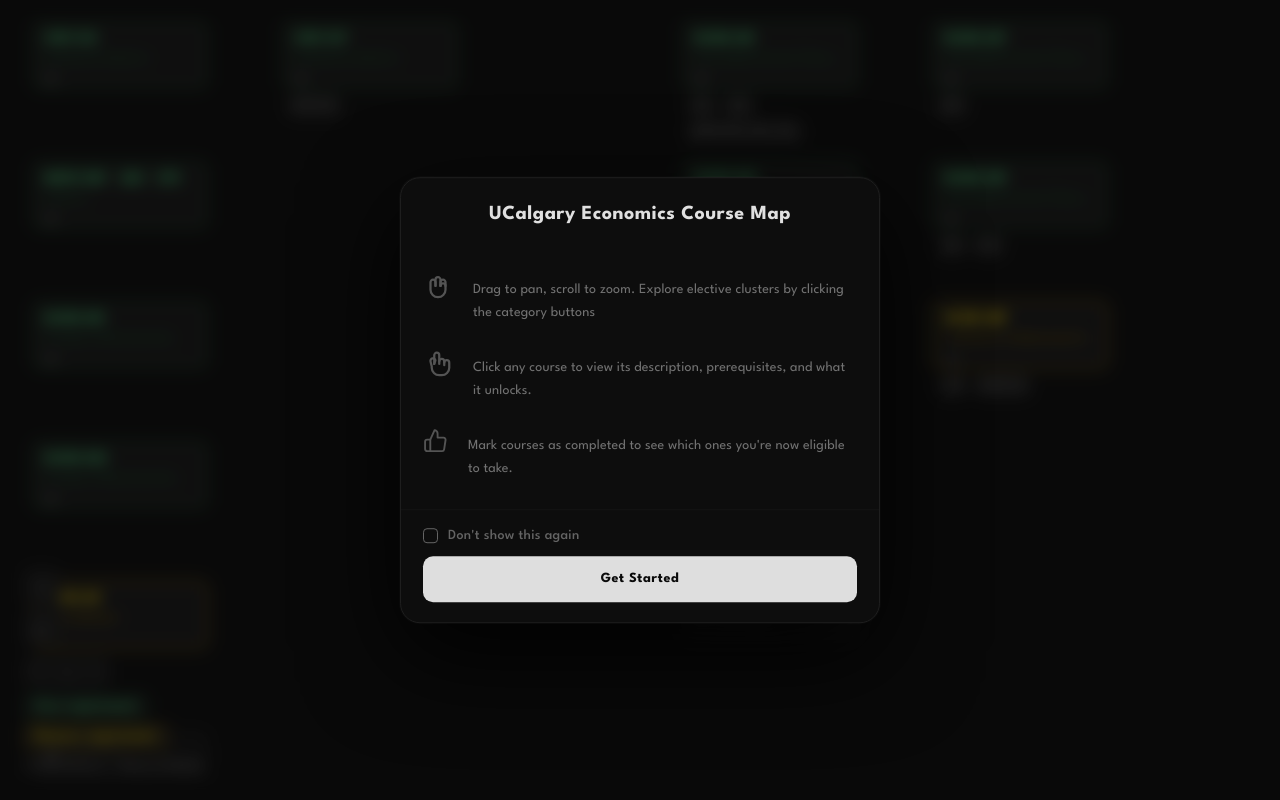
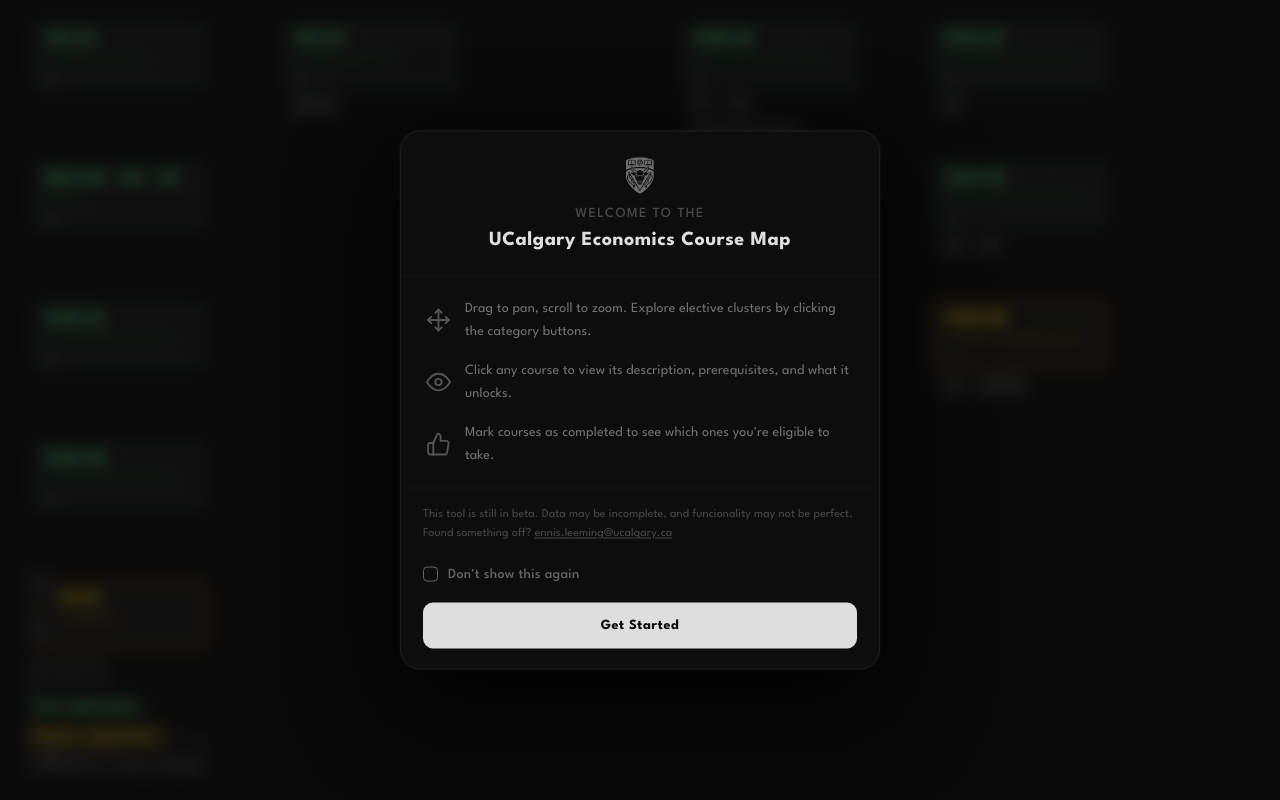
Before and after one commit to ennisord/course-map, a React (Vite) app: page / in a window 1280 px wide. Built offline with nearby package versions, Linux system fonts and the light colour scheme.

Commit message:
popup finished

```diff
--- a/src/components/IntroPopup.jsx
+++ b/src/components/IntroPopup.jsx
@@ -3,20 +3,24 @@
 const features = [
   {
     icon: (
-      <svg width="30" height="30" viewBox="0 0 24 24" fill="none" stroke="#727272" strokeWidth="1.8" strokeLinecap="round" strokeLinejoin="round">
-        <path d="M18 11V8a2 2 0 0 0-4 0v3"/>
-        <path d="M14 11V6a2 2 0 0 0-4 0v5"/>
-        <path d="M10 11V8a2 2 0 0 0-4 0v6c0 3.31 2.69 6 6 6h0a6 6 0 0 0 6-6v-3a2 2 0 0 0-4 0"/>
+      <svg width="25" height="25" viewBox="0 0 24 24" fill="none" stroke="#727272" strokeWidth="1.8" strokeLinecap="round" strokeLinejoin="round">
+        {/* Four-arrow move cursor */}
+        <polyline points="5 9 2 12 5 15"/>
+        <polyline points="9 5 12 2 15 5"/>
+        <polyline points="15 19 12 22 9 19"/>
+        <polyline points="19 9 22 12 19 15"/>
+        <line x1="2" y1="12" x2="22" y2="12"/>
+        <line x1="12" y1="2" x2="12" y2="22"/>
       </svg>
     ),
-    text: 'Drag to pan, scroll to zoom. Explore elective clusters by clicking the category buttons',
+    text: 'Drag to pan, scroll to zoom. Explore elective clusters by clicking the category buttons.',
   },
   {
     icon: (
-      <svg width="30" height="30" viewBox="0 0 24 24" fill="none" stroke="#727272" strokeWidth="1.8" strokeLinecap="round" strokeLinejoin="round">
-        <path d="M9 11V4a2 2 0 1 1 4 0v7"/>
-        <path d="M13 9a2 2 0 1 1 4 0v3"/>
-        <path d="M17 10a2 2 0 1 1 4 0v4a6 6 0 0 1-6 6h-2a6 6 0 0 1-6-6v-1l-1-4a2 2 0 1 1 3.9-.9L9 11"/>
+      <svg width="25" height="25" viewBox="0 0 24 24" fill="none" stroke="#727272" strokeWidth="1.8" strokeLinecap="round" strokeLinejoin="round">
+        {/* Eye */}
+        <path d="M1 12s4-8 11-8 11 8 11 8-4 8-11 8-11-8-11-8z"/>
+        <circle cx="12" cy="12" r="3"/>
       </svg>
     ),
     text: 'Click any course to view its description, prerequisites, and what it unlocks.',
@@ -28,7 +32,7 @@
         <path d="M7 22H4a2 2 0 0 1-2-2v-7a2 2 0 0 1 2-2h3"/>
       </svg>
     ),
-    text: "Mark courses as completed to see which ones you're now eligible to take.",
+    text: "Mark courses as completed to see which ones you're eligible to take.",
   },
 ]
 
@@ -60,18 +64,31 @@
         onTouchStart={e => e.stopPropagation()}
       >
         {/* Header */}
-        <div className="flex items-center justify-center px-[22px] py-[22px]">
-          <span className="text-[#e0e0e0] text-xl font-bold tracking-wide">
-            UCalgary Economics Course Map
-          </span>
+        <div className="flex flex-col items-center justify-center px-[22px] pt-[26px] pb-[22px] gap-[10px]">
+          <img
+            src="/uofc-crest.png"
+            alt="University of Calgary crest"
+            style={{ opacity: 0.4, width: 36, height: 36, objectFit: 'contain' }}
+          />
+          <div className="flex flex-col items-center gap-[2px]">
+            <span className="text-[#484848] text-sm font-medium tracking-widest uppercase">
+              Welcome to the
+            </span>
+            <span className="text-[#e0e0e0] text-xl font-bold tracking-wide">
+              UCalgary Economics Course Map
+            </span>
+          </div>
         </div>
+
+        {/* Divider */}
+        <div style={{ height: 1, background: '#141414' }} />
 
         {/* Body */}
         <div className="px-[22px] py-5 flex flex-col gap-4">
           {features.map(({ icon, text }, i) => (
-            <div key={i} className="flex items-start gap-3">
-              <div className="mt-[2px] shrink-0 opacity-70">{icon}</div>
-              <p className="m-2 text-[#727272] text-sm font-light leading-[1.65] tracking-[0.01em] text-left">
+            <div key={i} className="flex items-center gap-3">
+              <div className="w-[30px] shrink-0 flex items-center justify-center opacity-70">{icon}</div>
+              <p className="m-0 text-[#727272] text-sm font-light leading-[1.65] tracking-[0.01em] text-left">
                 {text}
               </p>
             </div>
@@ -84,8 +101,19 @@
         {/* Footer */}
         <div className="flex flex-col gap-[10px] px-[22px] pt-4 pb-5">
 
+          {/* Beta notice */}
+          <p className="m-0 text-[#484848] text-xs leading-[1.6] tracking-[0.01em]">
+            This tool is still in beta. Data may be incomplete, and funcionality may not be perfect. Found something off?{' '}
+            <a
+              href="mailto:ennis.leeming@ucalgary.ca"
+              className="text-[#484848] hover:text-[#666] underline underline-offset-2 transition-colors duration-100"
+            >
+              ennis.leeming@ucalgary.ca
+            </a>
+          </p>
+
           {/* Custom checkbox */}
-          <label className="flex items-center gap-[10px] cursor-pointer group">
+          <label className="mt-3 mb-2 flex items-center gap-[10px] cursor-pointer group">
             <div className="relative w-[15px] h-[15px] shrink-0">
               <input
                 type="checkbox"
```
